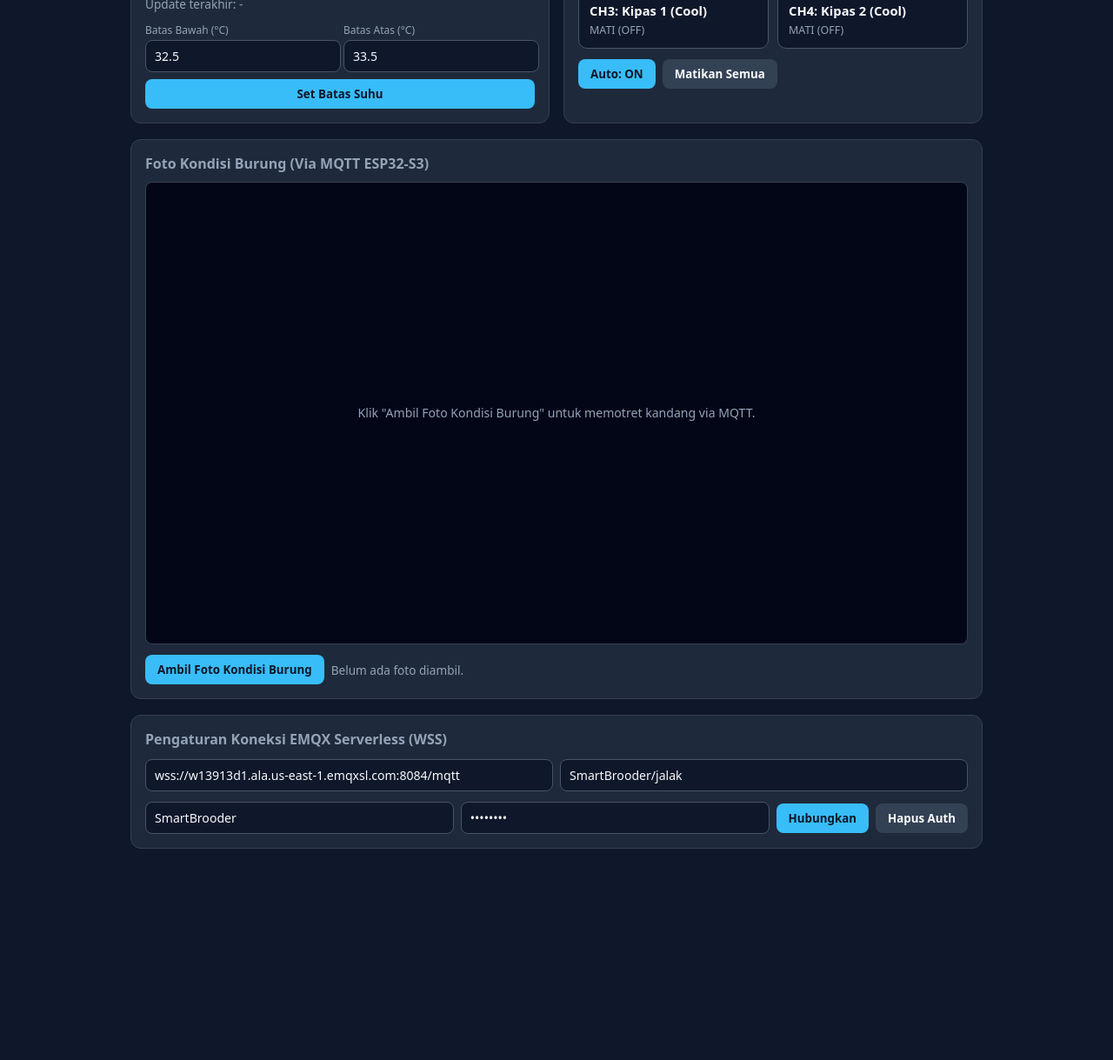
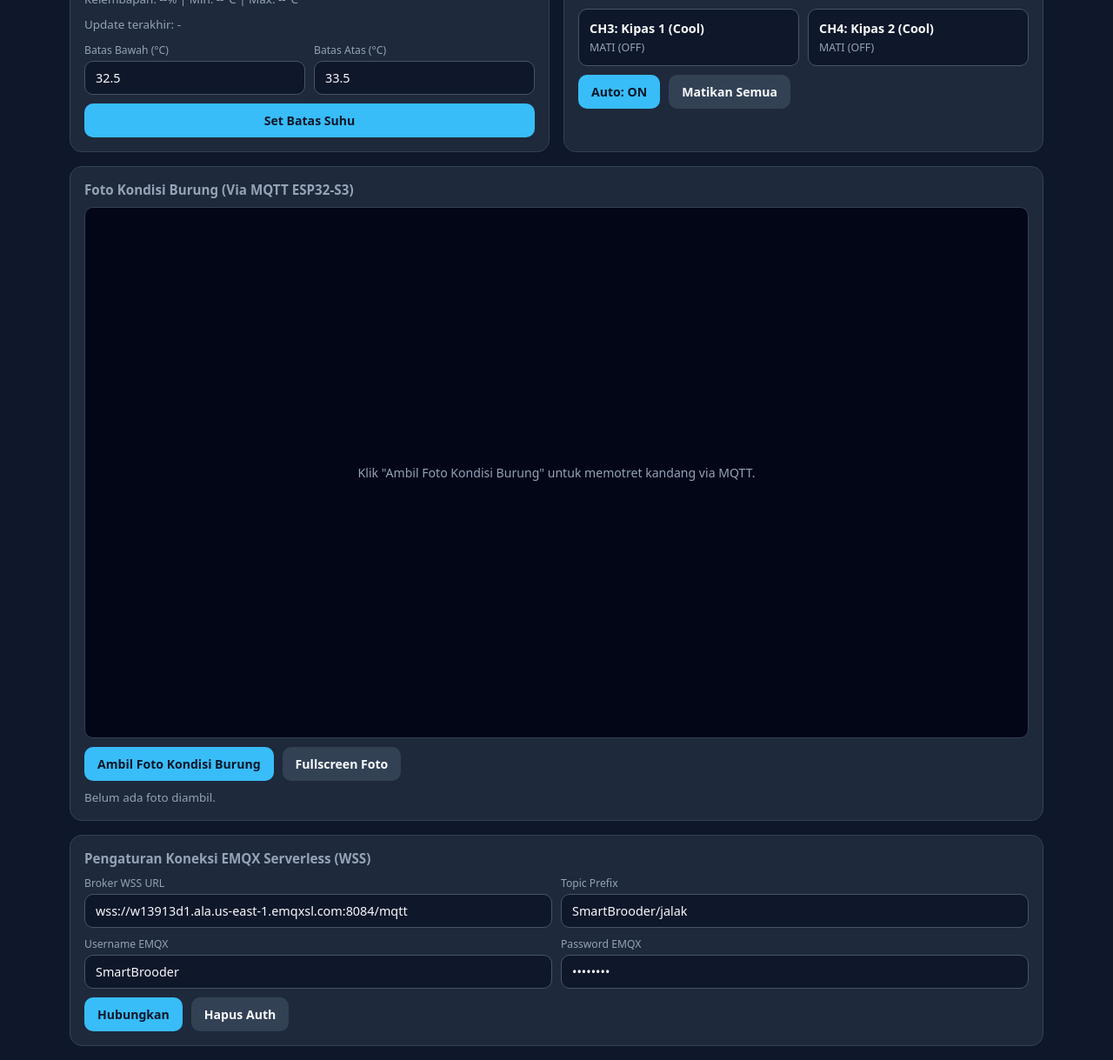
Before and after one commit to d400230031-eng/BrooderSmart, a plain HTML site: page index.html in a window 1280 px wide. Shown: the part 207-1426 px from the top of the page at 87% size. Before the commit the page ends 1203 px from the top, so only its background shows below. Drawn offline with Linux system fonts and the light colour scheme; a script that the page names is missing.

Commit message:
Upgrade camera quality, true fullscreen photo view, responsive UI, and 128x32 OLED

```diff
--- a/app.js
+++ b/app.js
@@ -33,10 +33,12 @@ const brokerInput = document.getElementById("broker-url");
 const prefixInput = document.getElementById("topic-prefix");
 const userInput = document.getElementById("mqtt-user");
 const passInput = document.getElementById("mqtt-pass");
+const camBox = document.getElementById("cam-box");
 const camImg = document.getElementById("cam-photo");
 const camPlaceholder = document.getElementById("cam-placeholder");
 const photoStatusEl = document.getElementById("photo-status");
 const captureBtn = document.getElementById("capture-btn");
+const fullscreenBtn = document.getElementById("fullscreen-btn");
 
 brokerInput.value = brokerUrl;
 prefixInput.value = topicPrefix;
@@ -183,7 +185,21 @@ captureBtn.onclick = () => {
   captureBtn.disabled = true;
   photoStatusEl.textContent = "Meminta ESP32-S3 mengambil foto...";
   publishJson(`${topicPrefix}/cmd/capture`, { capture: 1 });
-  setTimeout(() => { captureBtn.disabled = false; }, 12000);
+  setTimeout(() => { captureBtn.disabled = false; }, 15000);
+};
+
+fullscreenBtn.onclick = async () => {
+  try {
+    if (!document.fullscreenElement) {
+      if (camBox.requestFullscreen) {
+        await camBox.requestFullscreen();
+      } else if (camImg.requestFullscreen) {
+        await camImg.requestFullscreen();
+      }
+    } else if (document.exitFullscreen) {
+      await document.exitFullscreen();
+    }
+  } catch (_) {}
 };
 
 document.getElementById("save-limits").onclick = () => {
--- a/index.html
+++ b/index.html
@@ -6,37 +6,50 @@
   <title>EMQX Monitoring Anakan Jalak Bali</title>
   <script src="https://unpkg.com/mqtt/dist/mqtt.min.js"></script>
   <style>
-    :root { --bg: #0f172a; --card: #1e293b; --text: #f8fafc; --muted: #94a3b8; --accent: #38bdf8; --ok: #22c55e; --err: #ef4444; --warn: #f59e0b; }
-    * { box-sizing: border-box; margin: 0; padding: 0; font-family: system-ui, -apple-system, sans-serif; }
-    body { background: var(--bg); color: var(--text); padding: 20px; }
-    .container { max-width: 980px; margin: 0 auto; display: grid; gap: 18px; }
-    header { display: flex; justify-content: space-between; align-items: center; flex-wrap: wrap; gap: 10px; }
-    h1 { font-size: 1.3rem; }
+    :root { --bg: #0f172a; --card: #1e293b; --text: #f8fafc; --muted: #94a3b8; --accent: #38bdf8; --ok: #22c55e; --err: #ef4444; --warn: #f59e0b; --border: #334155; }
+    * { box-sizing: border-box; margin: 0; padding: 0; font-family: system-ui, -apple-system, BlinkMacSystemFont, "Segoe UI", sans-serif; }
+    body { background: var(--bg); color: var(--text); padding: 16px; min-height: 100vh; }
+    .container { max-width: 1120px; margin: 0 auto; display: grid; gap: 16px; }
+    header { display: flex; justify-content: space-between; align-items: center; flex-wrap: wrap; gap: 10px; background: var(--card); border: 1px solid var(--border); border-radius: 14px; padding: 14px 16px; }
+    h1 { font-size: clamp(1.05rem, 2.2vw, 1.35rem); font-weight: 700; }
     .badges { display: flex; gap: 8px; flex-wrap: wrap; }
-    .badge { background: var(--card); border: 1px solid #334155; padding: 6px 12px; border-radius: 999px; font-size: 0.82rem; color: var(--muted); }
+    .badge { background: #0f172a; border: 1px solid var(--border); padding: 6px 12px; border-radius: 999px; font-size: 0.8rem; color: var(--muted); font-weight: 500; }
     .badge.ok { border-color: var(--ok); color: #86efac; }
     .badge.err { border-color: var(--err); color: #fca5a5; }
     .badge.warn { border-color: var(--warn); color: #fcd34d; }
-    .grid { display: grid; grid-template-columns: repeat(auto-fit, minmax(280px, 1fr)); gap: 16px; }
-    .card { background: var(--card); border: 1px solid #334155; border-radius: 12px; padding: 16px; }
-    .card h2 { font-size: 1rem; color: var(--muted); margin-bottom: 10px; }
-    .temp-val { font-size: 2.4rem; font-weight: 700; color: var(--accent); }
-    .sub { font-size: 0.85rem; color: var(--muted); margin-top: 6px; line-height: 1.4; }
-    .alert-box { margin-top: 10px; padding: 8px 10px; border-radius: 8px; font-size: 0.82rem; background: rgba(245, 158, 11, 0.14); border: 1px solid var(--warn); color: #fde68a; display: none; }
-    .relay-list { display: grid; grid-template-columns: 1fr 1fr; gap: 10px; }
-    .relay-btn { background: #0f172a; color: var(--text); border: 1px solid #475569; border-radius: 10px; padding: 12px; text-align: left; cursor: pointer; transition: 0.15s; }
-    .relay-btn.on { border-color: var(--ok); background: rgba(34, 197, 94, 0.14); }
-    .relay-btn .name { font-weight: 600; font-size: 0.92rem; display: block; }
+    .grid { display: grid; grid-template-columns: repeat(2, minmax(0, 1fr)); gap: 16px; }
+    .card { background: var(--card); border: 1px solid var(--border); border-radius: 14px; padding: 16px; display: flex; flex-direction: column; gap: 10px; }
+    .card h2 { font-size: 0.95rem; color: var(--muted); font-weight: 600; }
+    .temp-val { font-size: clamp(2rem, 4vw, 2.6rem); font-weight: 800; color: var(--accent); line-height: 1.1; }
+    .sub { font-size: 0.84rem; color: var(--muted); line-height: 1.45; }
+    .alert-box { padding: 9px 12px; border-radius: 10px; font-size: 0.82rem; background: rgba(245, 158, 11, 0.14); border: 1px solid var(--warn); color: #fde68a; display: none; line-height: 1.4; }
+    .relay-list { display: grid; grid-template-columns: repeat(2, minmax(0, 1fr)); gap: 10px; }
+    .relay-btn { background: #0f172a; color: var(--text); border: 1px solid #475569; border-radius: 10px; padding: 12px; text-align: left; cursor: pointer; transition: 0.15s; min-height: 62px; }
+    .relay-btn:hover { border-color: var(--accent); }
+    .relay-btn.on { border-color: var(--ok); background: rgba(34, 197, 94, 0.15); }
+    .relay-btn .name { font-weight: 600; font-size: 0.9rem; display: block; }
     .relay-btn .state { font-size: 0.78rem; color: var(--muted); margin-top: 4px; display: block; }
-    .cam-box { width: 100%; aspect-ratio: 16 / 9; background: #020617; border-radius: 8px; overflow: hidden; display: flex; align-items: center; justify-content: center; border: 1px solid #334155; position: relative; }
-    .cam-box img { width: 100%; height: 100%; object-fit: contain; }
-    .cam-placeholder { color: var(--muted); font-size: 0.88rem; padding: 14px; text-align: center; line-height: 1.45; }
-    .controls-row { display: flex; gap: 8px; margin-top: 12px; flex-wrap: wrap; align-items: center; }
-    input { background: #0f172a; color: var(--text); border: 1px solid #475569; border-radius: 8px; padding: 8px 10px; font-size: 0.88rem; flex: 1; min-width: 120px; }
-    button.action { background: var(--accent); color: #0f172a; font-weight: 600; border: none; border-radius: 8px; padding: 8px 14px; cursor: pointer; }
-    button.secondary { background: #334155; color: var(--text); font-weight: 600; border: none; border-radius: 8px; padding: 8px 14px; cursor: pointer; }
-    .input-group { flex: 1; min-width: 130px; }
-    .input-group label { display: block; font-size: 0.75rem; color: var(--muted); margin-bottom: 3px; }
+    .cam-box { width: 100%; aspect-ratio: 16 / 9; background: #020617; border-radius: 10px; overflow: hidden; display: flex; align-items: center; justify-content: center; border: 1px solid var(--border); position: relative; }
+    .cam-box:fullscreen { width: 100vw; height: 100vh; max-width: none; max-height: none; aspect-ratio: auto; border-radius: 0; border: none; background: #000; }
+    .cam-box img { width: 100%; height: 100%; object-fit: cover; display: block; }
+    .cam-box:fullscreen img, #cam-photo:fullscreen { width: 100vw; height: 100vh; max-width: none; max-height: none; object-fit: cover; }
+    .cam-placeholder { color: var(--muted); font-size: 0.88rem; padding: 16px; text-align: center; line-height: 1.5; }
+    .controls-row { display: flex; gap: 10px; flex-wrap: wrap; align-items: flex-end; }
+    .input-group { flex: 1 1 150px; display: flex; flex-direction: column; gap: 4px; }
+    .input-group label { font-size: 0.76rem; color: var(--muted); }
+    input { width: 100%; background: #0f172a; color: var(--text); border: 1px solid #475569; border-radius: 10px; padding: 9px 12px; font-size: 0.9rem; }
+    button.action { background: var(--accent); color: #0f172a; font-weight: 700; border: none; border-radius: 10px; padding: 10px 15px; cursor: pointer; font-size: 0.88rem; transition: 0.15s; }
+    button.action:hover { filter: brightness(1.08); }
+    button.secondary { background: #334155; color: var(--text); font-weight: 600; border: none; border-radius: 10px; padding: 10px 15px; cursor: pointer; font-size: 0.88rem; transition: 0.15s; }
+    button.secondary:hover { background: #475569; }
+    button:disabled { opacity: 0.55; cursor: not-allowed; }
+    .full-btn { width: 100%; }
+    @media (max-width: 768px) {
+      body { padding: 12px; }
+      .grid { grid-template-columns: 1fr; gap: 12px; }
+      .card { padding: 14px; border-radius: 12px; }
+      .controls-row button.action, .controls-row button.secondary { flex: 1 1 auto; text-align: center; }
+    }
   </style>
 </head>
 <body>
@@ -67,9 +80,7 @@
             <input type="number" step="0.1" id="max-temp" value="33.5" />
           </div>
         </div>
-        <div class="controls-row" style="margin-top: 8px;">
-          <button class="action" id="save-limits" style="width: 100%;">Set Batas Suhu</button>
-        </div>
+        <button class="action full-btn" id="save-limits">Set Batas Suhu</button>
       </div>
 
       <div class="card">
@@ -84,25 +95,40 @@
 
     <div class="card">
       <h2>Foto Kondisi Burung (Via MQTT ESP32-S3)</h2>
-      <div class="cam-box">
+      <div class="cam-box" id="cam-box">
         <img id="cam-photo" alt="Foto Kondisi Burung" style="display: none;" />
         <div class="cam-placeholder" id="cam-placeholder">Klik "Ambil Foto Kondisi Burung" untuk memotret kandang via MQTT.</div>
       </div>
       <div class="controls-row">
         <button class="action" id="capture-btn">Ambil Foto Kondisi Burung</button>
-        <span class="sub" id="photo-status" style="margin-top: 0;">Belum ada foto diambil.</span>
+        <button class="secondary" id="fullscreen-btn">Fullscreen Foto</button>
       </div>
+      <div class="sub" id="photo-status">Belum ada foto diambil.</div>
     </div>
 
     <div class="card">
       <h2>Pengaturan Koneksi EMQX Serverless (WSS)</h2>
       <div class="controls-row">
-        <input type="text" id="broker-url" placeholder="wss://w13913d1.ala.us-east-1.emqxsl.com:8084/mqtt" />
-        <input type="text" id="topic-prefix" placeholder="SmartBrooder/jalak" />
+        <div class="input-group">
+          <label for="broker-url">Broker WSS URL</label>
+          <input type="text" id="broker-url" placeholder="wss://w13913d1.ala.us-east-1.emqxsl.com:8084/mqtt" />
+        </div>
+        <div class="input-group">
+          <label for="topic-prefix">Topic Prefix</label>
+          <input type="text" id="topic-prefix" placeholder="SmartBrooder/jalak" />
+        </div>
       </div>
       <div class="controls-row">
-        <input type="text" id="mqtt-user" placeholder="Username EMQX" />
-        <input type="password" id="mqtt-pass" placeholder="Password EMQX" />
+        <div class="input-group">
+          <label for="mqtt-user">Username EMQX</label>
+          <input type="text" id="mqtt-user" placeholder="Username EMQX" />
+        </div>
+        <div class="input-group">
+          <label for="mqtt-pass">Password EMQX</label>
+          <input type="password" id="mqtt-pass" placeholder="Password EMQX" />
+        </div>
+      </div>
+      <div class="controls-row">
         <button class="action" id="reconnect-mqtt">Hubungkan</button>
         <button class="secondary" id="clear-auth">Hapus Auth</button>
       </div>
```
Also changed, not shown: 1 other file.
